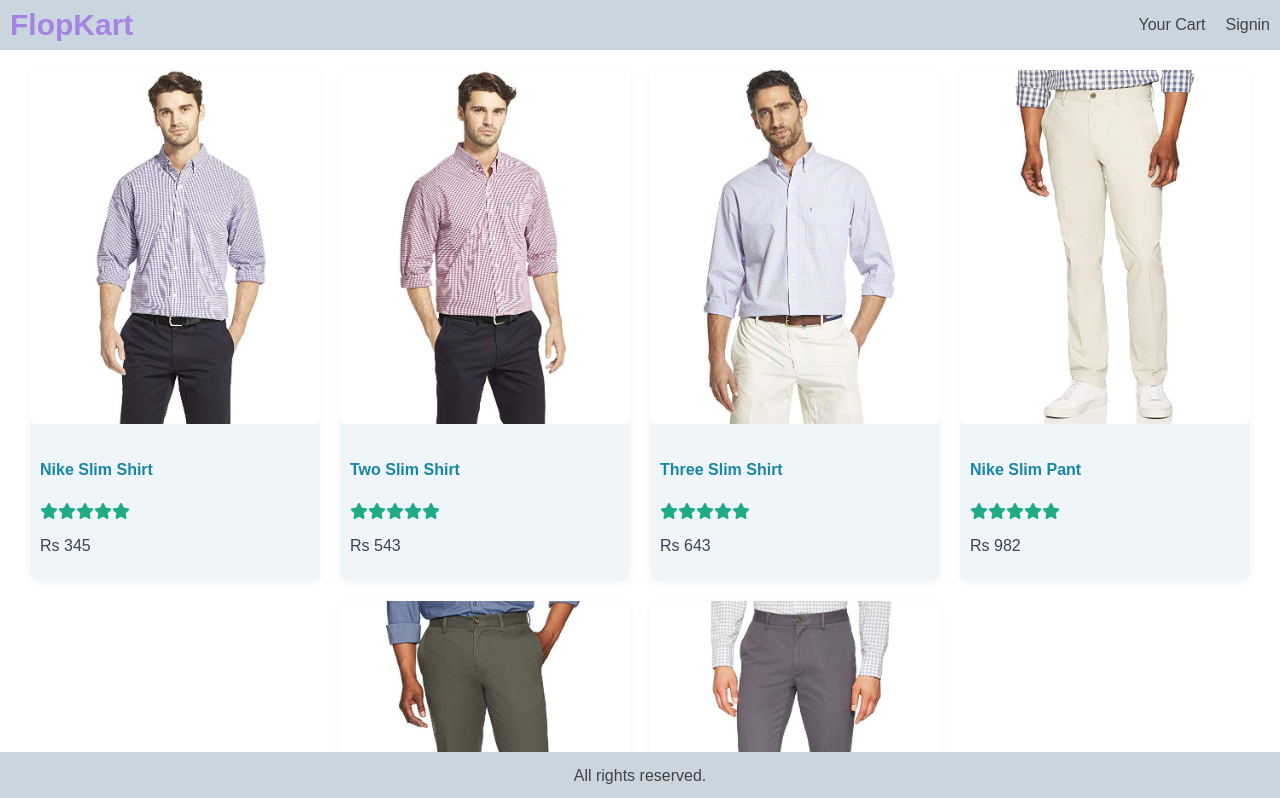
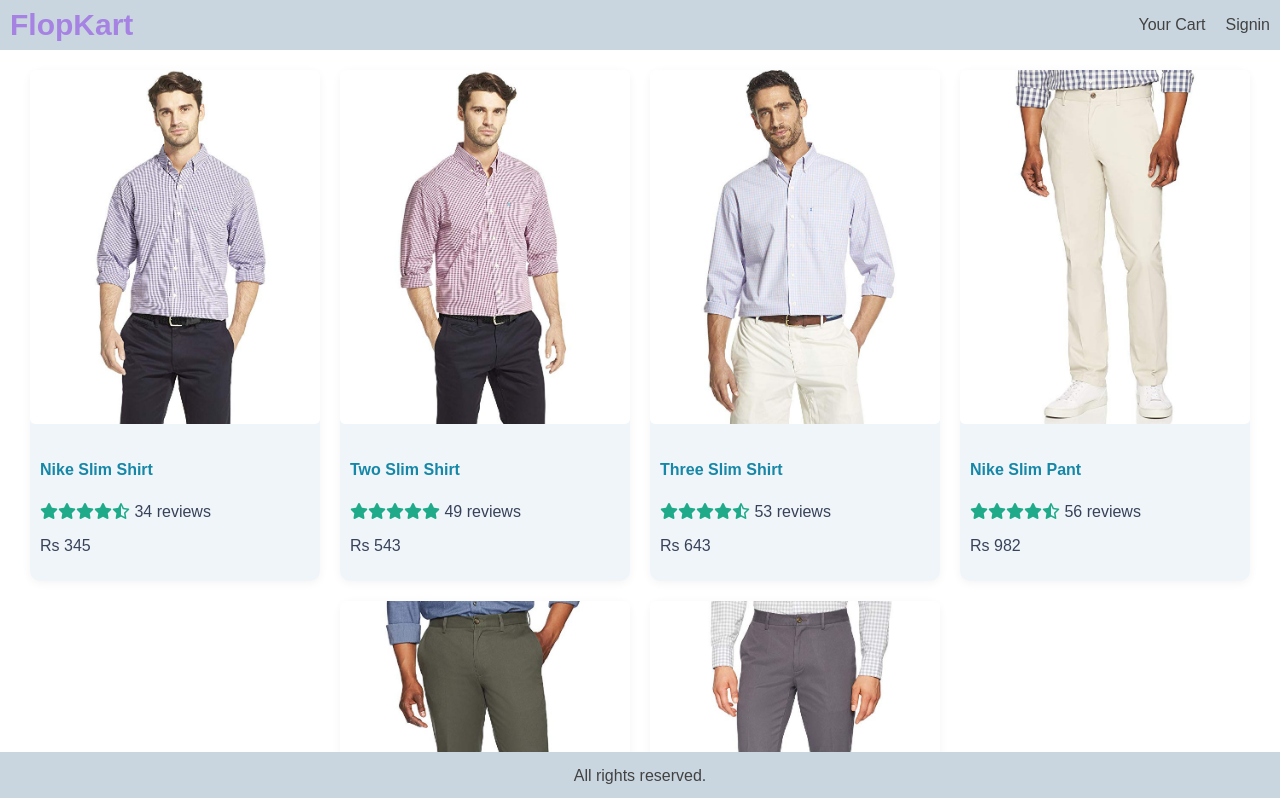
Before and after one commit to akshaymemail/FlopKart-a-shopping-webiste, a React (Create React App) app in the folder frontend/: page / in a window 1280 px wide. Shown: the top 798 px of the page. Built offline with nearby package versions, Linux system fonts and the light colour scheme.

Commit message:
add starts and reviews

```diff
--- a/frontend/src/components/ProductCard.jsx
+++ b/frontend/src/components/ProductCard.jsx
@@ -1,22 +1,20 @@
+import React from 'react'
+import Rating from './Rating'
+
 function ProductCard (props) {
+    const {product} = props
     return (
         <div className="card">
             <a href="product.html">
-                <img className="medium" src={props.product.image} alt={props.product.name}></img>
+                <img className="medium" src={product.image} alt={product.name}></img>
             </a>
             <div className="card-body">
                 <a href="product.html">
-                    <h2>{props.product.name}</h2>
+                    <h2>{product.name}</h2>
                 </a>
-                <div className="raiting">
-                    <span className="fa fa-star"></span>
-                    <span className="fa fa-star"></span>
-                    <span className="fa fa-star"></span>
-                    <span className="fa fa-star"></span>
-                    <span className="fa fa-star"></span>
-                </div>
+                <Rating rating = {product.rating} review = {product.numReview} />
                 <div className="price">
-                    <p>Rs {props.product.price}</p>
+                    <p>Rs {product.price}</p>
                 </div>
             </div>
         </div>
--- /dev/null
+++ b/frontend/src/components/Rating.jsx
@@ -0,0 +1,18 @@
+import React from 'react'
+import Star from './Star'
+
+function Rating (props) {
+const {rating, review} = props
+return (
+<div className="raiting">
+    <Star rating={rating} number = {1} half = {0.5} />
+    <Star rating={rating} number = {2} half = {1.5} />
+    <Star rating={rating} number = {3} half = {2.5} />
+    <Star rating={rating} number = {4} half = {3.5} />
+    <Star rating={rating} number = {5} half = {4.5} />
+    <span>{` ${review} reviews`}</span>
+</div>
+)
+}
+
+export default Rating
--- /dev/null
+++ b/frontend/src/components/Star.jsx
@@ -0,0 +1,16 @@
+import React from 'react'
+
+function Star(props){
+    const {rating,number, half} = props
+    return (
+        <span className={
+            rating>= number? "fa fa-star"
+            :rating >= half
+            ? "fa fa-star-half-o"
+            : "fa fa-star-o"
+            }
+        ></span>
+    )
+}
+
+export default Star
--- a/frontend/src/data.js
+++ b/frontend/src/data.js
@@ -8,7 +8,7 @@
             price : 345,
             brand : 'Nike',
             rating : 4.5,
-            numReview : 10,
+            numReview : 34,
             description : 'Best in class'
         },
         {
@@ -19,7 +19,7 @@
             price : 543,
             brand : 'Nike',
             rating : 5,
-            numReview : 10,
+            numReview : 49,
             description : 'Best in class'
         },
         {
@@ -30,7 +30,7 @@
             price : 643,
             brand : 'Nike',
             rating : 4.5,
-            numReview : 10,
+            numReview : 53,
             description : 'Best in class'
         },
         {
@@ -40,8 +40,8 @@
             image : '/images/p4.jpg',
             price : 982,
             brand : 'Nike',
-            rating : 3.5,
-            numReview : 10,
+            rating : 4.5,
+            numReview : 56,
             description : 'Best in class'
         },
         {
@@ -52,7 +52,7 @@
             price : 329,
             brand : 'Nike',
             rating : 4,
-            numReview : 10,
+            numReview : 9,
             description : 'Best in class'
         },
         {
--- a/frontend/src/index.css
+++ b/frontend/src/index.css
@@ -126,6 +126,10 @@
   color: #1fab89
 }
 
+.raiting span:last-child{
+  color: #384259;
+}
+
 .price *{
   color: #384259;
 }
```
